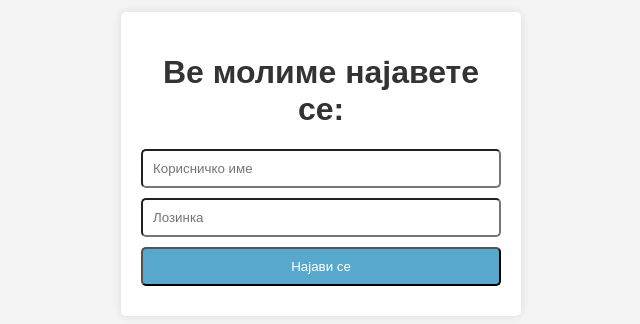
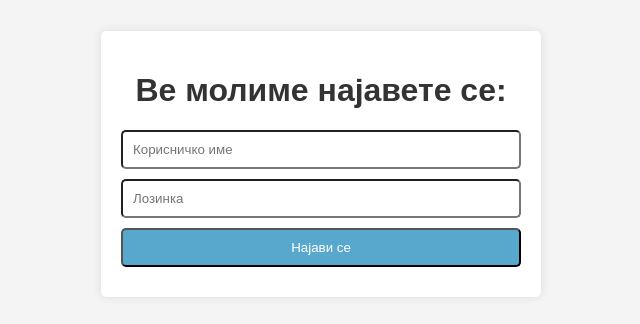
Before and after one commit to DavidGjorgjievski/Sovet-React, a React (Create React App) app: page /login in a window 1280 px wide. Shown: the part 236-560 px from the top of the page, without its empty margins (319-959 px from the left). Built offline with nearby package versions, Linux system fonts and the light colour scheme.

Commit message:
login form width size fixed

```diff
--- a/src/styles/Login.css
+++ b/src/styles/Login.css
@@ -15,8 +15,7 @@ body {
     border-radius: 5px;
     box-shadow: 0 0 10px rgba(0, 0, 0, 0.1);
     text-align: center;
-    width: 100%;
-    max-width: 400px;
+    max-width: 440px;
     box-sizing: border-box;
 }
 
```
